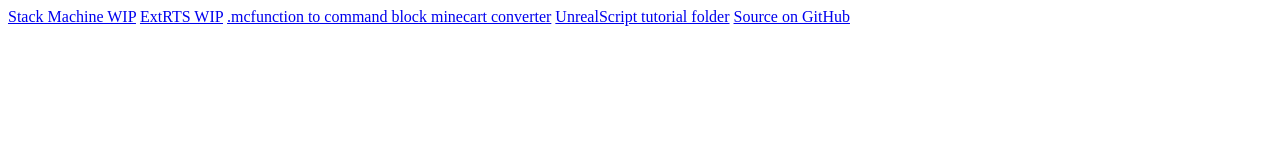
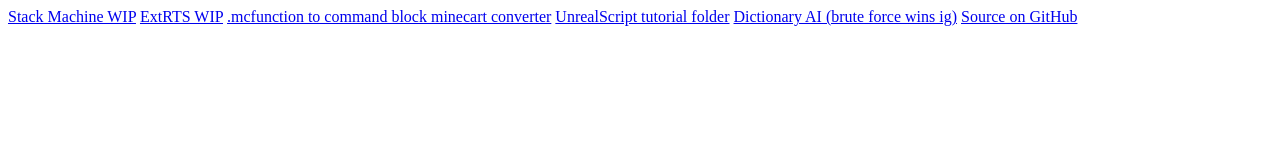
Before and after one commit to yurkapotam/yurkapotam.github.io, a plain HTML site: page index.html in a window 1280 px wide. Drawn offline with Linux system fonts and the light colour scheme.

Commit message:
Update index.html

```diff
--- a/index.html
+++ b/index.html
@@ -8,6 +8,7 @@
         <a href="extrts.html">ExtRTS WIP</a>
         <a href="mcfunction_to_command.html">.mcfunction to command block minecart converter</a>
         <a href="unrealscript.html">UnrealScript tutorial folder</a>
+        <a href="dictionaryai.html">Dictionary AI (brute force wins ig)</a>
         <a href="https://github.com/yurkapotam/yurkapotam.github.io">Source on GitHub</a>
     </body>
 </html>
```
